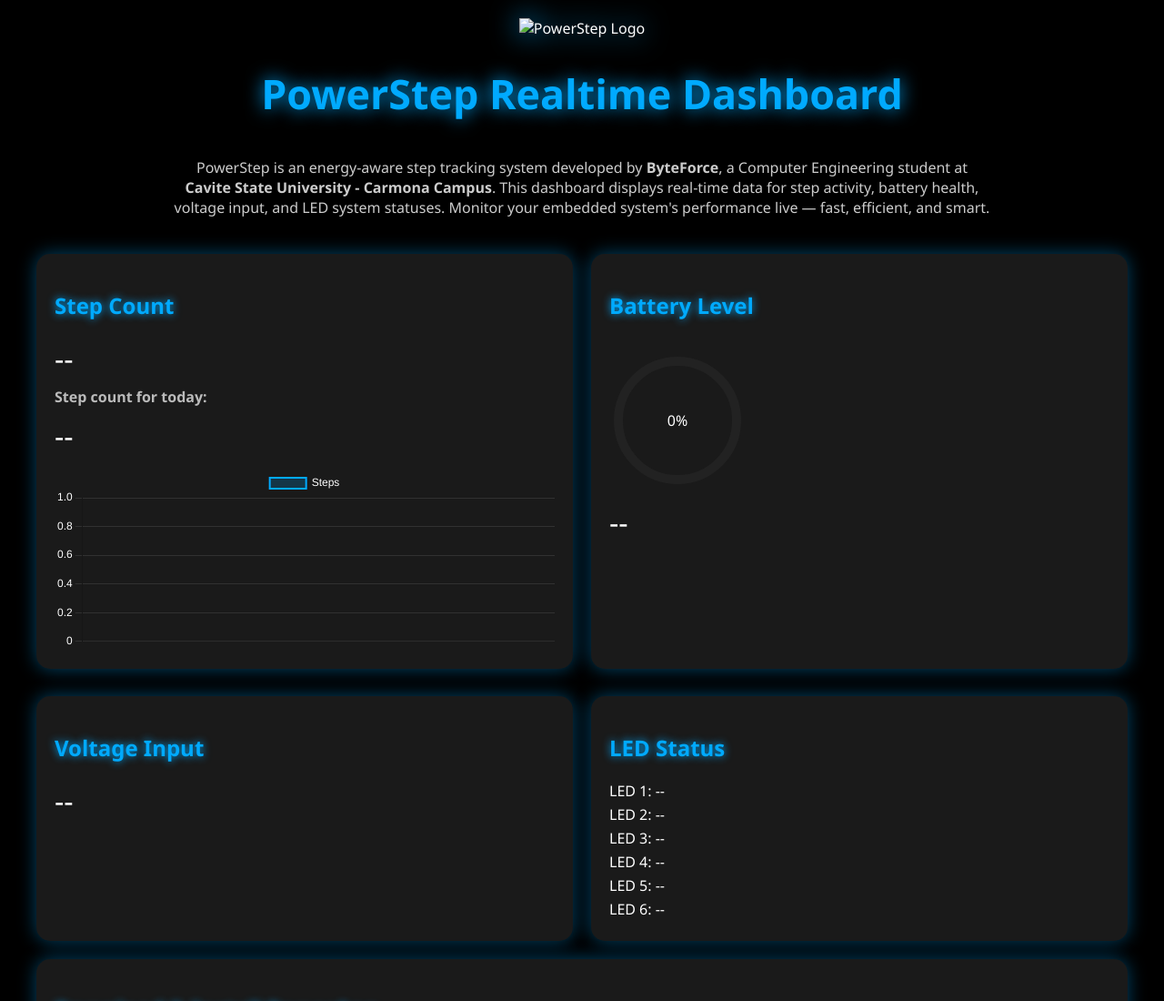
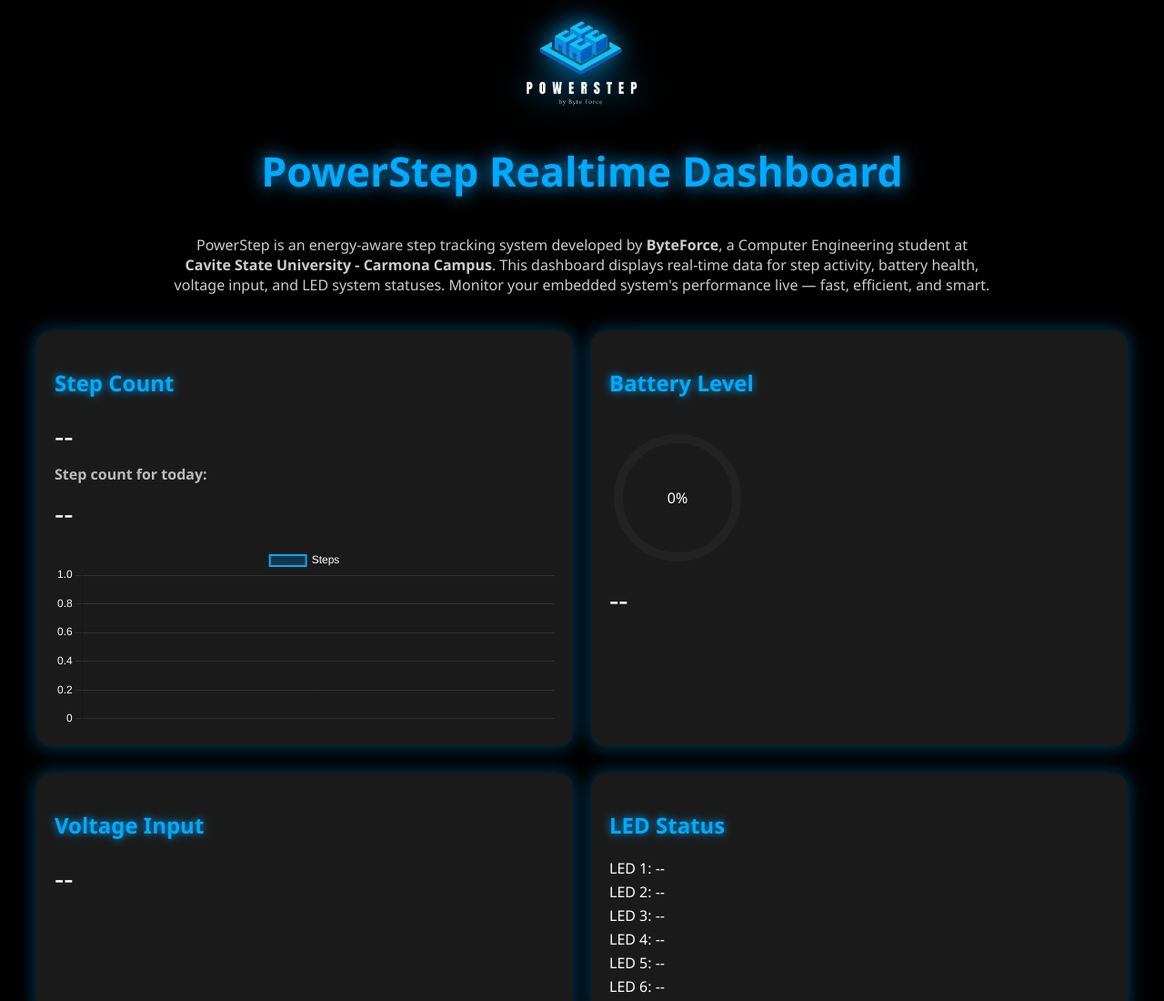
Before and after one commit to Wrygh/PowerApp_Dashboard, a website: page public/index.html in a window 1280 px wide. Shown: the top 1100 px of the page at 91% size. Drawn offline with nearby package versions, Linux system fonts and the light colour scheme; no server answers.

Commit message:
Update index.html

```diff
--- a/public/index.html
+++ b/public/index.html
@@ -8,7 +8,7 @@
 </head>
 <body>
   <header>
-    <img src="assets/logo.png" alt="PowerStep Logo" class="logo" />
+    <img src="logo.png" alt="PowerStep Logo" class="logo" />
     <h1 class="title">PowerStep Realtime Dashboard</h1>
     <p class="description">
       PowerStep is an energy-aware step tracking system developed by <strong>ByteForce</strong>, a Computer Engineering student at <strong>Cavite State University - Carmona Campus</strong>.
```
